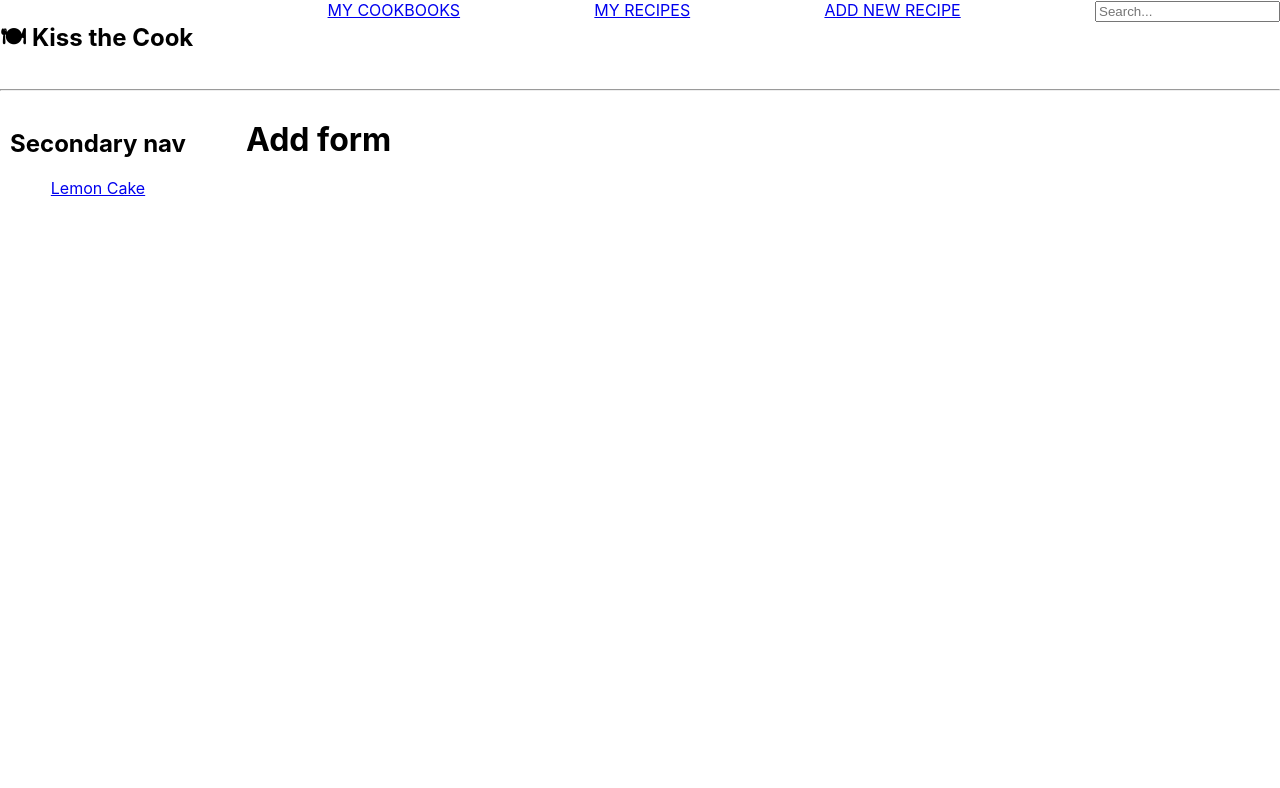
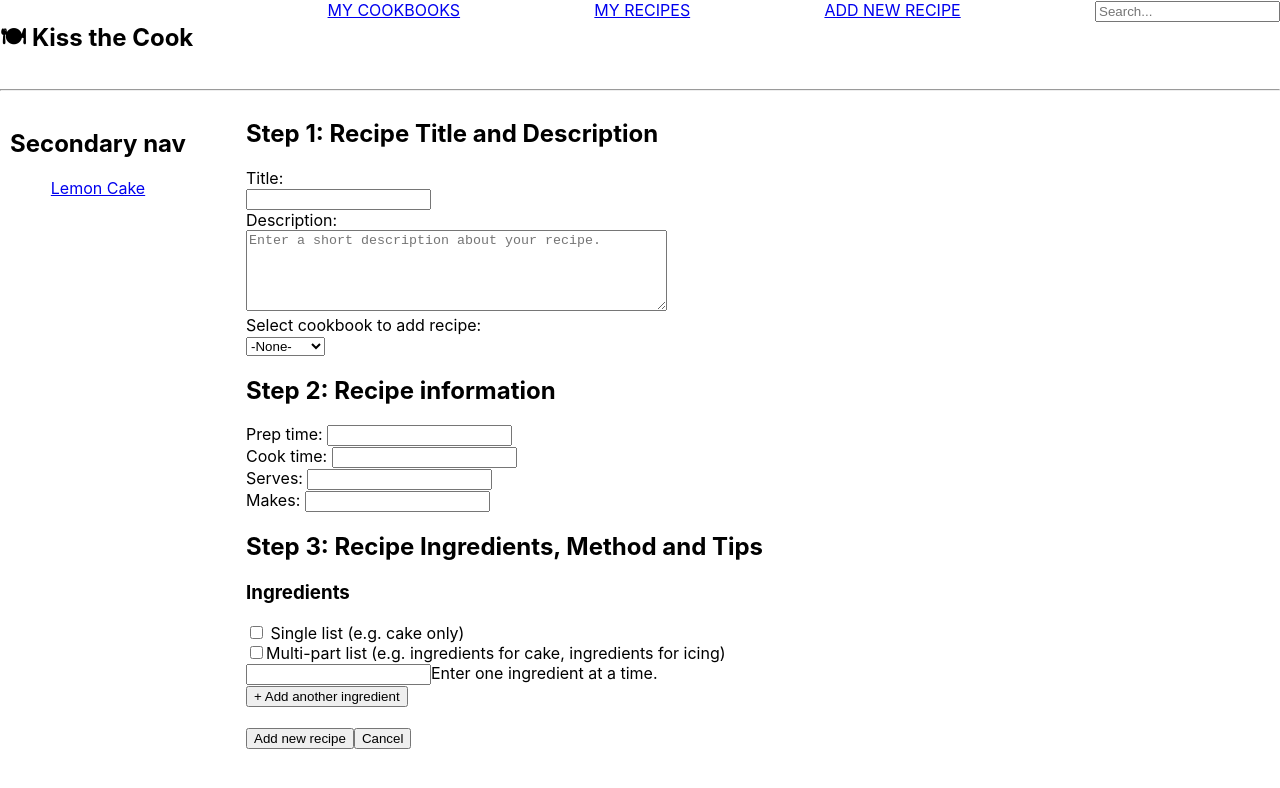
Before and after one commit to uppercasev/kissthecook, a React (Create React App) app: page /addrecipe in a window 1280 px wide. Shown: the top 788 px of the page. Built offline with nearby package versions, Linux system fonts and the light colour scheme.

Commit message:
Start Addrecipe form

```diff
--- a/src/components/AddCookbook.js
+++ b/src/components/AddCookbook.js
@@ -34,7 +34,7 @@ export default function AddCookbook({ onBookSubmit }) {
   return (
     <div>
       <button type="button" onClick={handleClick}>
-        Add a new Cookbook
+        Create a new Cookbook
       </button>
       {addNewBook && (
         <form onSubmit={handleSubmit}>
@@ -53,7 +53,7 @@ export default function AddCookbook({ onBookSubmit }) {
             onChange={handleDescriptionChange}
           ></textarea>
           <br></br>
-          <input type="submit" value="Add new Cookbook"></input>
+          <input type="submit" value="Create new Cookbook"></input>
           <input
             type="button"
             value="Cancel"
--- a/src/components/AddRecipe.js
+++ b/src/components/AddRecipe.js
@@ -1,7 +1,70 @@
+import cookbooks from "../cookbook-data";
+
 export default function AddRecipe() {
   return (
     <div>
-      <h1>Add form</h1>
+      <form>
+        <div>
+          <h2>Step 1: Recipe Title and Description</h2>
+          <label htmlFor="title">Title: </label>
+          <br></br>
+          <input type="text" name="title" />
+          <br></br>
+          <label htmlFor="description">Description: </label>
+          <br></br>
+          <textarea
+            id="description"
+            name="description"
+            rows="5"
+            cols="50"
+            placeholder="Enter a short description about your recipe."
+          ></textarea>
+          <br></br>
+          <label htmlFor="cookbooks">Select cookbook to add recipe: </label>
+          <br></br>
+          <select name="cookbooks" id="cookbooks">
+            <option>-None-</option>
+            {cookbooks.map((book) => {
+              return <option value={book.title}>{book.title}</option>;
+            })}
+          </select>
+        </div>
+        <div>
+          <h2>Step 2: Recipe information</h2>
+          <label htmlFor="prep time">Prep time: </label>
+          <input type="text" name="prep time" />
+          <br></br>
+          <label htmlFor="cook time">Cook time: </label>
+          <input type="text" name="cook time" />
+          <br></br>
+          <label htmlFor="serves">Serves: </label>
+          <input type="text" name="serves" />
+          <br></br>
+          <label htmlFor="makes">Makes: </label>
+          <input type="text" name="makes" />
+        </div>
+        <div>
+          <h2>Step 3: Recipe Ingredients, Method and Tips</h2>
+          <div>
+            <h3>Ingredients</h3>
+            <input type="checkbox" id="single" name="single" value="Single" />
+            <label for="single"> Single list (e.g. cake only)</label>
+            <br></br>
+            <input type="checkbox" id="multi" name="multi" value="Multi" />
+            <label for="multi">
+              Multi-part list (e.g. ingredients for cake, ingredients for icing)
+            </label>
+            <br></br>
+            <div>
+              <input type="text" name="ingredient" />Enter one ingredient at a time.
+            </div>
+            <button type="button">+ Add another ingredient</button>
+          </div>
+        </div>
+        <br></br>
+        <input type="submit" value="Add new recipe"></input>
+        <input type="button" value="Cancel"></input>
+      </form>
     </div>
   );
 }
--- a/src/components/Ingredients.js
+++ b/src/components/Ingredients.js
@@ -1,7 +1,7 @@
 export default function Ingredients({ recipe }) {
   const parts = recipe.parts;
 
-    return (
+  return (
     <div style={{ textAlign: "center", width: "100%" }}>
       <h3>INGREDIENTS</h3>
       <div>
@@ -9,13 +9,9 @@ export default function Ingredients({ recipe }) {
           return (
             <div key={part.name}>
               <p>{part.name.toUpperCase()}</p>
-              <ul style={{listStyleType: "none", padding: "0", margin: "0"}}>
+              <ul style={{ listStyleType: "none", padding: "0", margin: "0" }}>
                 {part.ingredients.map((item, index) => {
-                  return (
-                    <li key={index}>
-                      {item.quantity} {item.units} {item.name}, {item.suffix}
-                    </li>
-                  );
+                  return <li key={index}>{item}</li>;
                 })}
               </ul>
             </div>
```
